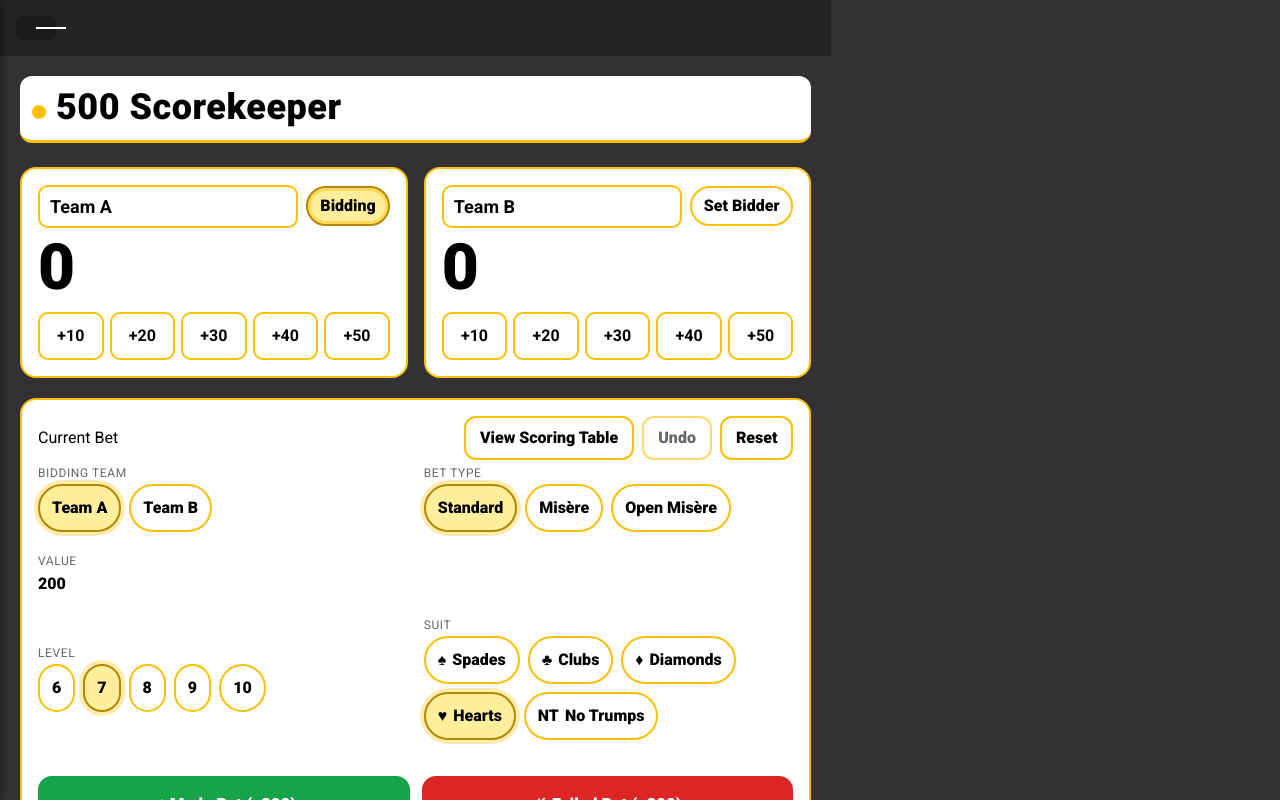
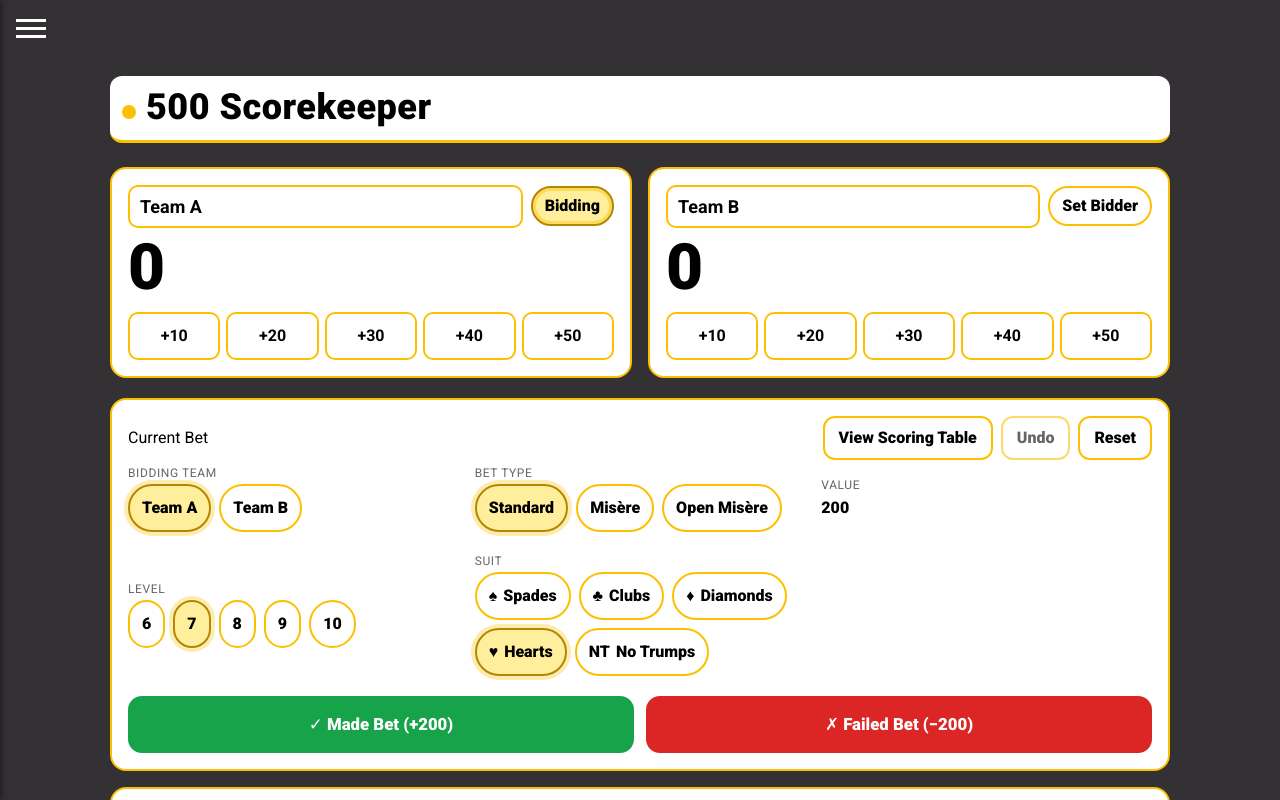
Before and after one commit to b-ward/Portfolio-Website-2024, a React (Vite) app: page /Projects/FiveHundred in a window 1280 px wide. Shown: the top 800 px of the page. Built offline with nearby package versions, Linux system fonts and the light colour scheme.

Commit message:
fix(02): correct cascade layers, background colour, and body width alignment

```diff
--- a/src/App.jsx
+++ b/src/App.jsx
@@ -19,7 +19,7 @@
 
   return (
     <BrowserRouter>
-      <div className="min-h-screen bg-bg">
+      <div className="min-h-screen bg-surface">
         <Toolbar drawerClickHandler={drawerToggleClickHandler} />
         <SideDrawer show={sideDrawerOpen} closeDrawer={backdropClickHandler} />
         {sideDrawerOpen && <Backdrop click={backdropClickHandler} />}
--- a/src/index.css
+++ b/src/index.css
@@ -7,6 +7,7 @@
   --color-text: #ffffff;
 }
 
+@layer base {
   :root {
     font-family: Inter, system-ui, Avenir, Helvetica, Arial, sans-serif;
     line-height: 1.5;
@@ -14,7 +15,7 @@
 
     color-scheme: dark;
     color: rgba(255, 255, 255, 0.87);
-  background-color: #242424;
+    background-color: #333134;
 
     font-synthesis: none;
     text-rendering: optimizeLegibility;
@@ -24,15 +25,14 @@
 
   html, body, #root {
     height: 100%;
-  background-color: #242424;
+    width: 100%;
+    background-color: #333134;
   }
 
   body {
     margin: 0;
     padding: 0;
     min-height: 100vh;
-  display: flex;
-  align-items: flex-start;
   }
 
   h1 {
@@ -58,3 +58,4 @@
   button:focus-visible {
     outline: 4px auto -webkit-focus-ring-color;
   }
+}
```
Lines whose indentation alone changed are shown as unchanged.
